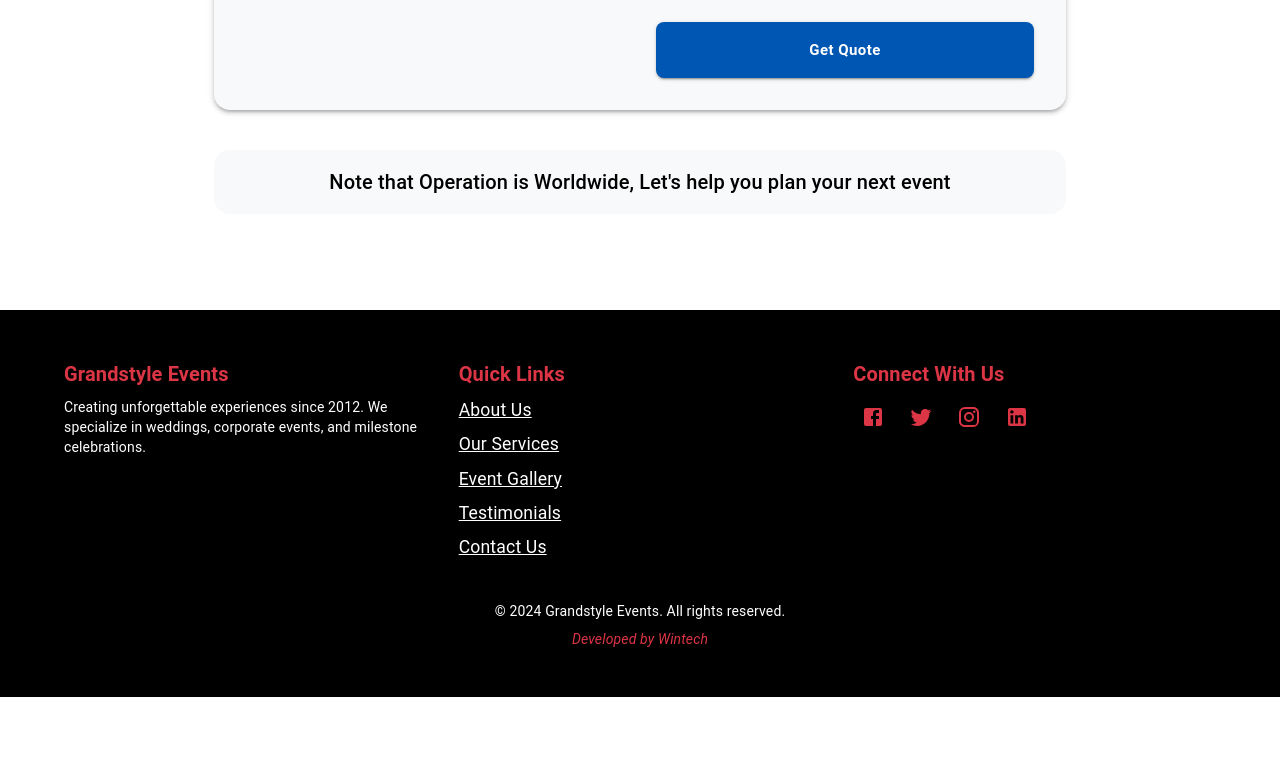
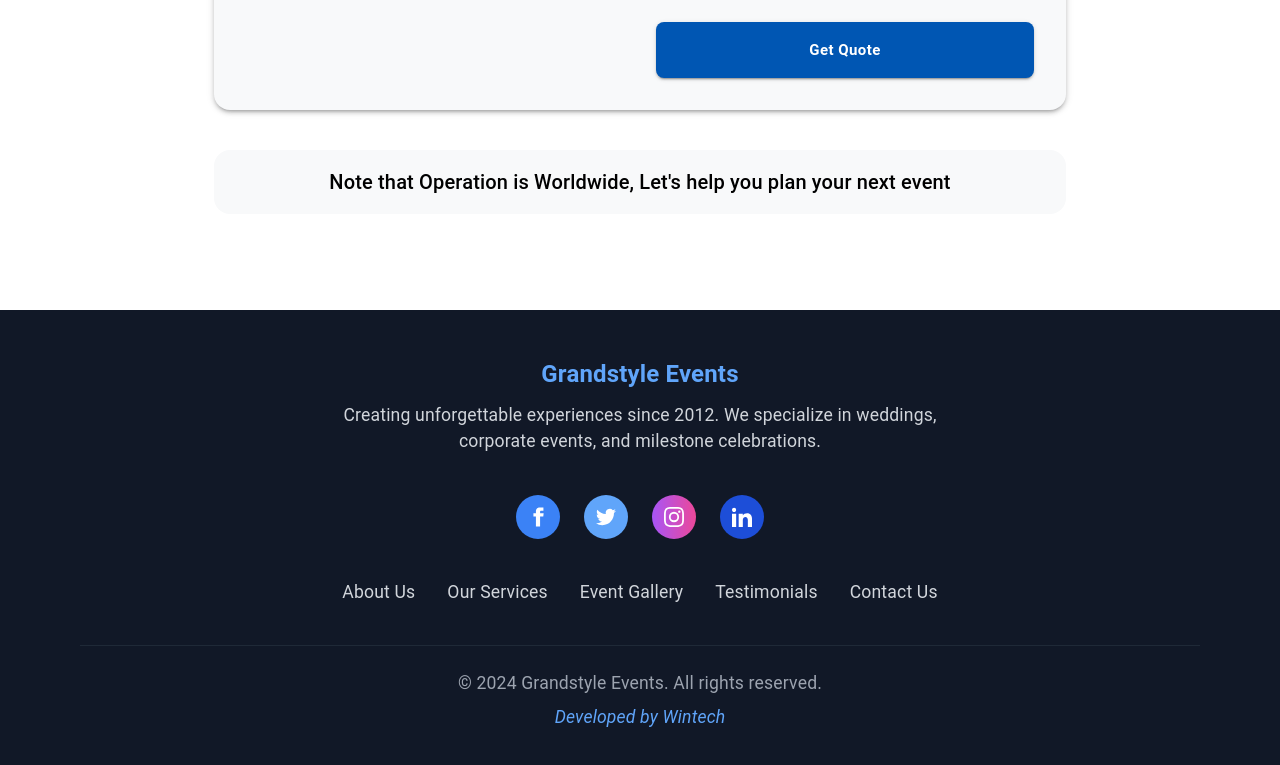
Before and after one commit to Gandokijnr/Grandstyle-website, a React (Vite) app: page / in a window 1280 px wide. Shown: the part 6281-7046 px from the top of the page. Before the commit the page ends 6978 px from the top, so only its background shows below. Built offline with nearby package versions, Linux system fonts and the light colour scheme.

Commit message:
second option to consider for footer section

```diff
--- a/src/components/Footer.tsx
+++ b/src/components/Footer.tsx
@@ -1,162 +1,111 @@
 import React from "react";
-import {
-  Typography,
-  Box,
-  Container,
-  Grid,
-  Link,
-  IconButton,
-} from "@mui/material";
-import FacebookIcon from "@mui/icons-material/Facebook";
-import TwitterIcon from "@mui/icons-material/Twitter";
-import InstagramIcon from "@mui/icons-material/Instagram";
-import LinkedInIcon from "@mui/icons-material/LinkedIn";
 
-const Footer: React.FC = () => {
+const Footer = () => {
   return (
-    <Box component="footer" sx={{ bgcolor: "black", color: "white", py: 6 }}>
-      <Container maxWidth="lg">
-        <Grid container spacing={4}>
-          <Grid item xs={12} sm={4}>
-            <Typography
-              variant="h6"
-              gutterBottom
-              fontWeight="bold"
-              color="secondary"
-            >
+    <footer className="bg-gray-900 text-white py-12">
+      <div className="max-w-6xl mx-auto px-4">
+        {/* Top Section with Company Info */}
+        <div className="text-center mb-10">
+          <h2 className="text-blue-400 font-bold text-2xl mb-3">
             Grandstyle Events
-            </Typography>
-            <Typography variant="body2">
+          </h2>
+          <p className="text-gray-300 max-w-2xl mx-auto">
             Creating unforgettable experiences since 2012. We specialize in
             weddings, corporate events, and milestone celebrations.
-            </Typography>
-          </Grid>
-          <Grid item xs={12} sm={4}>
-            <Typography
-              variant="h6"
-              gutterBottom
-              fontWeight="bold"
-              color="secondary"
+          </p>
+        </div>
+
+        {/* Social Media Section */}
+        <div className="flex justify-center space-x-6 mb-10">
+          <a
+            href="https://www.facebook.com/grandstyleevents"
+            target="_blank"
+            rel="noopener noreferrer"
+            className="bg-blue-500 hover:bg-blue-600 text-white p-3 rounded-full transition duration-300"
           >
-              Quick Links
-            </Typography>
-            <Link href="#about" color="inherit" display="block" sx={{ mb: 1 }}>
+            <svg className="w-5 h-5" fill="currentColor" viewBox="0 0 24 24">
+              <path d="M18.77 7.46H14.5v-1.9c0-.9.6-1.1 1-1.1h3V.5h-4.33C10.24.5 9.5 3.44 9.5 5.32v2.15h-3v4h3v12h5v-12h3.85l.42-4z" />
+            </svg>
+          </a>
+          <a
+            href="https://www.twitter.com/grandstyleevents"
+            target="_blank"
+            rel="noopener noreferrer"
+            className="bg-blue-400 hover:bg-blue-500 text-white p-3 rounded-full transition duration-300"
+          >
+            <svg className="w-5 h-5" fill="currentColor" viewBox="0 0 24 24">
+              <path d="M23.953 4.57a10 10 0 01-2.825.775 4.958 4.958 0 002.163-2.723 10.054 10.054 0 01-3.127 1.184 4.92 4.92 0 00-8.384 4.482C7.69 8.095 4.067 6.13 1.64 3.162a4.822 4.822 0 00-.666 2.475c0 1.71.87 3.213 2.188 4.096a4.904 4.904 0 01-2.228-.616v.06a4.923 4.923 0 003.946 4.827 4.996 4.996 0 01-2.212.085 4.936 4.936 0 004.604 3.417 9.867 9.867 0 01-6.102 2.105c-.39 0-.779-.023-1.17-.067a13.995 13.995 0 007.557 2.209c9.053 0 13.998-7.496 13.998-13.985 0-.21 0-.42-.015-.63A9.935 9.935 0 0024 4.59z" />
+            </svg>
+          </a>
+          <a
+            href="https://www.instagram.com/grandstyleevents"
+            target="_blank"
+            rel="noopener noreferrer"
+            className="bg-gradient-to-r from-purple-500 to-pink-500 text-white p-3 rounded-full transition duration-300"
+          >
+            <svg className="w-5 h-5" fill="currentColor" viewBox="0 0 24 24">
+              <path d="M12 2.163c3.204 0 3.584.012 4.85.07 3.252.148 4.771 1.691 4.919 4.919.058 1.265.069 1.645.069 4.849 0 3.205-.012 3.584-.069 4.849-.149 3.225-1.664 4.771-4.919 4.919-1.266.058-1.644.07-4.85.07-3.204 0-3.584-.012-4.849-.07-3.26-.149-4.771-1.699-4.919-4.92-.058-1.265-.07-1.644-.07-4.849 0-3.204.013-3.583.07-4.849.149-3.227 1.664-4.771 4.919-4.919 1.266-.057 1.645-.069 4.849-.069zM12 0C8.741 0 8.333.014 7.053.072 2.695.272.273 2.69.073 7.052.014 8.333 0 8.741 0 12c0 3.259.014 3.668.072 4.948.2 4.358 2.618 6.78 6.98 6.98C8.333 23.986 8.741 24 12 24c3.259 0 3.668-.014 4.948-.072 4.354-.2 6.782-2.618 6.979-6.98.059-1.28.073-1.689.073-4.948 0-3.259-.014-3.667-.072-4.947-.196-4.354-2.617-6.78-6.979-6.98C15.668.014 15.259 0 12 0zm0 5.838a6.162 6.162 0 100 12.324 6.162 6.162 0 000-12.324zM12 16a4 4 0 110-8 4 4 0 010 8zm6.406-11.845a1.44 1.44 0 100 2.881 1.44 1.44 0 000-2.881z" />
+            </svg>
+          </a>
+          <a
+            href="https://www.linkedin.com/company/grandstyleevents/"
+            target="_blank"
+            rel="noopener noreferrer"
+            className="bg-blue-700 hover:bg-blue-800 text-white p-3 rounded-full transition duration-300"
+          >
+            <svg className="w-5 h-5" fill="currentColor" viewBox="0 0 24 24">
+              <path d="M4.98 3.5c0 1.381-1.11 2.5-2.48 2.5s-2.48-1.119-2.48-2.5c0-1.38 1.11-2.5 2.48-2.5s2.48 1.12 2.48 2.5zm.02 4.5h-5v16h5v-16zm7.982 0h-4.968v16h4.969v-8.399c0-4.67 6.029-5.052 6.029 0v8.399h4.988v-10.131c0-7.88-8.922-7.593-11.018-3.714v-2.155z" />
+            </svg>
+          </a>
+        </div>
+
+        {/* Navigation Links - Horizontal */}
+        <div className="flex flex-wrap justify-center gap-x-8 gap-y-4 mb-10">
+          <a
+            href="#about"
+            className="text-gray-300 hover:text-blue-400 transition duration-300"
+          >
             About Us
-            </Link>
-            <Link
+          </a>
+          <a
             href="#services"
-              color="inherit"
-              display="block"
-              sx={{ mb: 1 }}
+            className="text-gray-300 hover:text-blue-400 transition duration-300"
           >
             Our Services
-            </Link>
-            <Link
+          </a>
+          <a
             href="#gallery"
-              color="inherit"
-              display="block"
-              sx={{ mb: 1 }}
+            className="text-gray-300 hover:text-blue-400 transition duration-300"
           >
             Event Gallery
-            </Link>
-            <Link
+          </a>
+          <a
             href="#testimonials"
-              color="inherit"
-              display="block"
-              sx={{ mb: 1 }}
+            className="text-gray-300 hover:text-blue-400 transition duration-300"
           >
             Testimonials
-            </Link>
-            <Link href="#contact" color="inherit" display="block">
+          </a>
+          <a
+            href="#contact"
+            className="text-gray-300 hover:text-blue-400 transition duration-300"
+          >
             Contact Us
-            </Link>
-          </Grid>
-          <Grid item xs={12} sm={4}>
-            <Typography
-              variant="h6"
-              gutterBottom
-              fontWeight="bold"
-              color="secondary"
-            >
-              Connect With Us
-            </Typography>
-            <Box>
-              <Link
-                href="https://www.facebook.com/grandstyleevents"
-                color="inherit"
-                target="_blank"
-                rel="noopener noreferrer"
-              >
-                <IconButton
-                  color="secondary"
-                  aria-label="Facebook"
-                  sx={{ mr: 1 }}
-                >
-                  <FacebookIcon />
-                </IconButton>
-              </Link>
+          </a>
+        </div>
 
-              <Link
-                href="https://www.twitter.com/grandstyleevents"
-                color="inherit"
-                target="_blank"
-                rel="noopener noreferrer"
-              >
-                <IconButton
-                  color="secondary"
-                  aria-label="Twitter"
-                  sx={{ mr: 1 }}
-                >
-                  <TwitterIcon />
-                </IconButton>
-              </Link>
+        {/* Divider */}
+        <div className="border-t border-gray-800 my-6"></div>
 
-              <Link
-                href="https://www.instagram.com/grandstyleevents"
-                color="inherit"
-                target="_blank"
-                rel="noopener noreferrer"
-              >
-                <IconButton
-                  color="secondary"
-                  aria-label="Instagram"
-                  sx={{ mr: 1 }}
-                >
-                  <InstagramIcon />
-                </IconButton>
-              </Link>
-
-              <Link
-                href="https://www.linkedin.com/company/grandstyleevents/"
-                color="inherit"
-                target="_blank"
-                rel="noopener noreferrer"
-              >
-                <IconButton
-                  color="secondary"
-                  aria-label="LinkedIn"
-                  sx={{ mr: 1 }}
-                >
-                  <LinkedInIcon />
-                </IconButton>
-              </Link>
-            </Box>
-          </Grid>
-        </Grid>
-        <Box mt={5} textAlign="center">
-          <Typography variant="body2" color="white">
+        {/* Copyright Section */}
+        <div className="text-center">
+          <p className="text-gray-400">
             &copy; {new Date().getFullYear()} Grandstyle Events. All rights
             reserved.
-          </Typography>
-          <Typography
-            variant="body2"
-            sx={{ mt: 1, fontStyle: "italic", color: "secondary.main" }}
-          >
-            Developed by Wintech
-          </Typography>
-        </Box>
-      </Container>
-    </Box>
+          </p>
+          <p className="mt-2 text-blue-400 italic">Developed by Wintech</p>
+        </div>
+      </div>
+    </footer>
   );
 };
 
```
Lines whose indentation alone changed are shown as unchanged.
